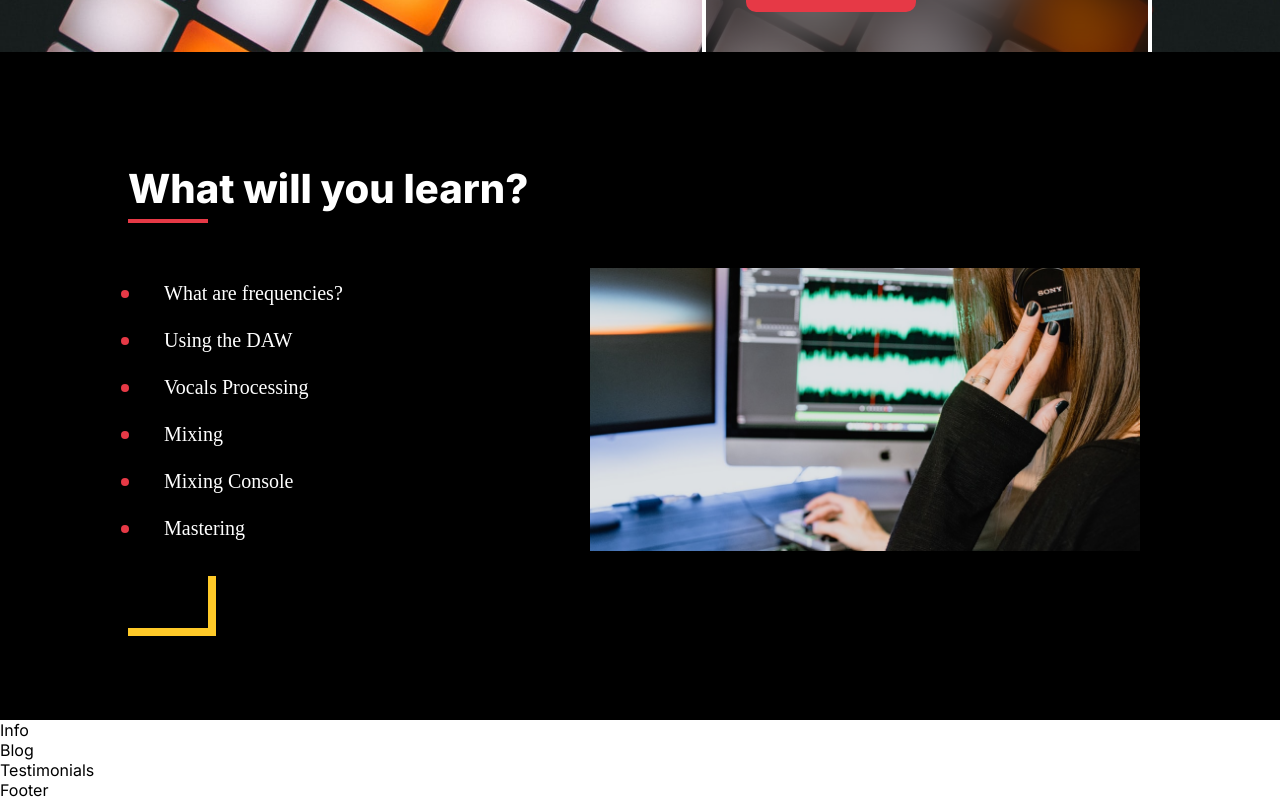
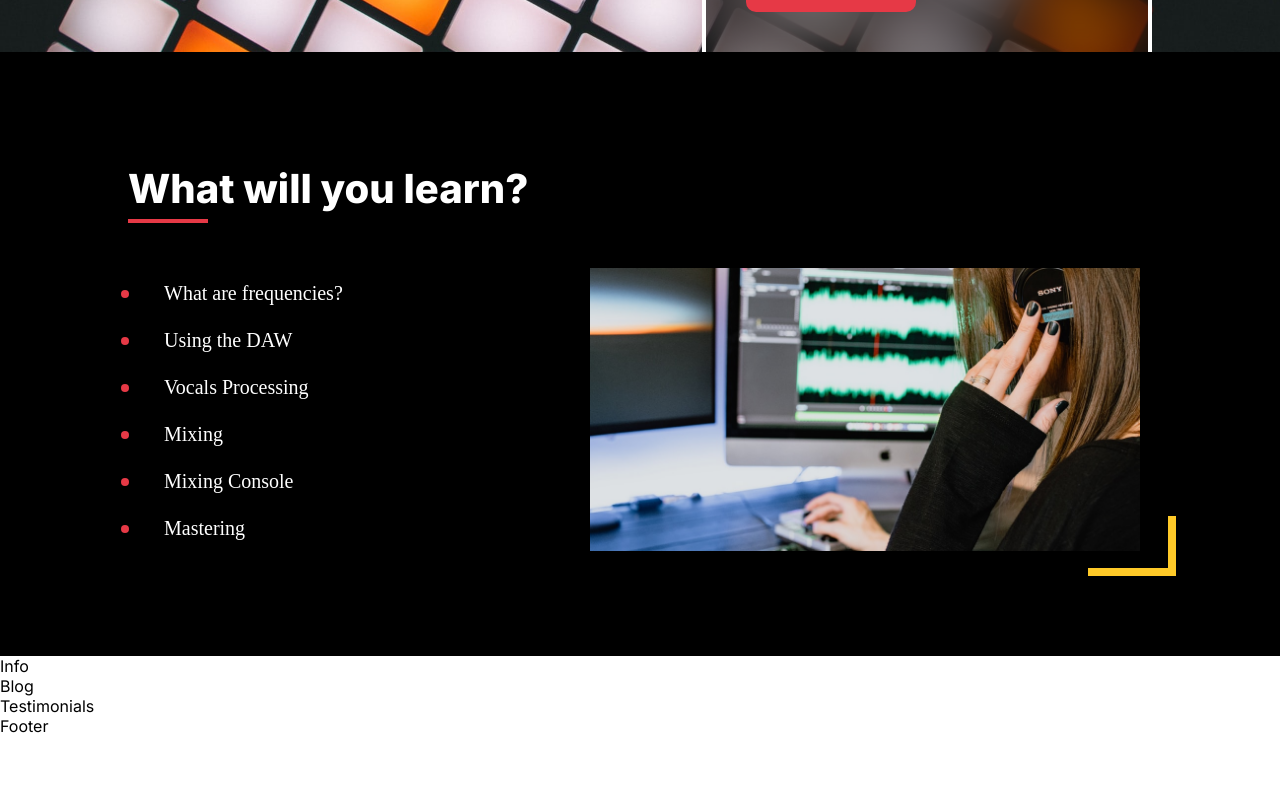
Before and after one commit to Nebenmor/sound-dzign, a React (Vite) app: page / in a window 1280 px wide. Shown: the part 748-1548 px from the top of the page. After the commit the page ends 1484 px from the top, so only its background shows below. Built offline with nearby package versions, Linux system fonts and the light colour scheme.

Commit message:
implement 'Topics' styling

```diff
--- a/src/components/Topics/Topics.css
+++ b/src/components/Topics/Topics.css
@@ -39,3 +39,9 @@
 #topics .wrapper {
   position: relative;
 }
+
+#topics .bg-element-1 {
+  position: absolute;
+  right: -24px;
+  bottom: 0;
+}
```
